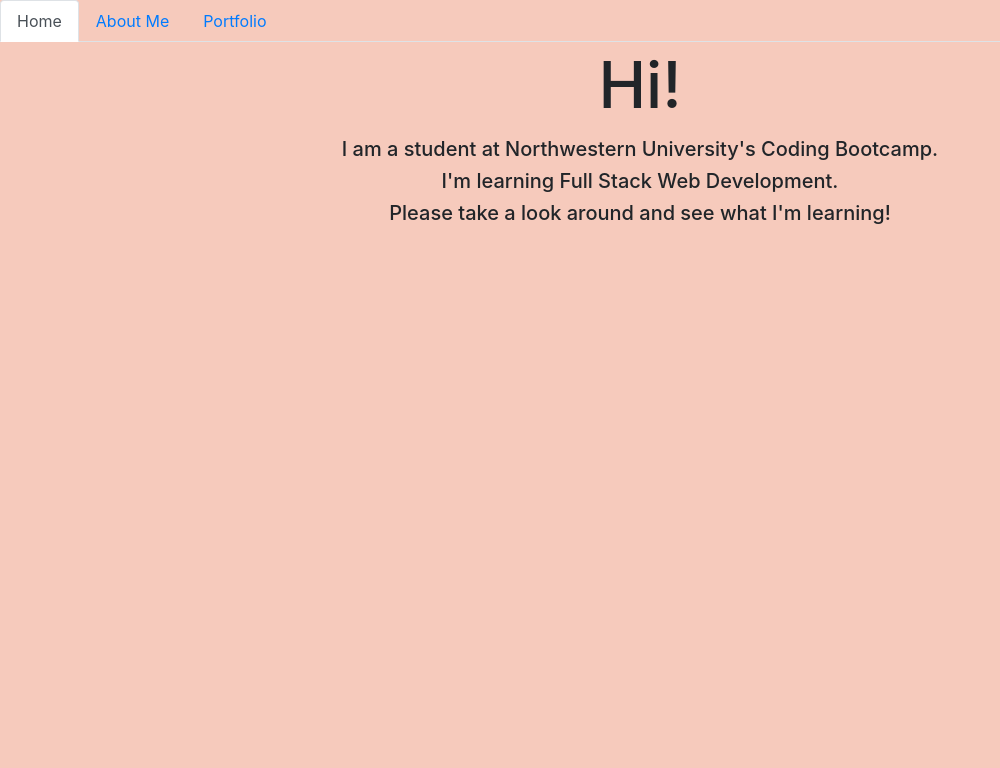
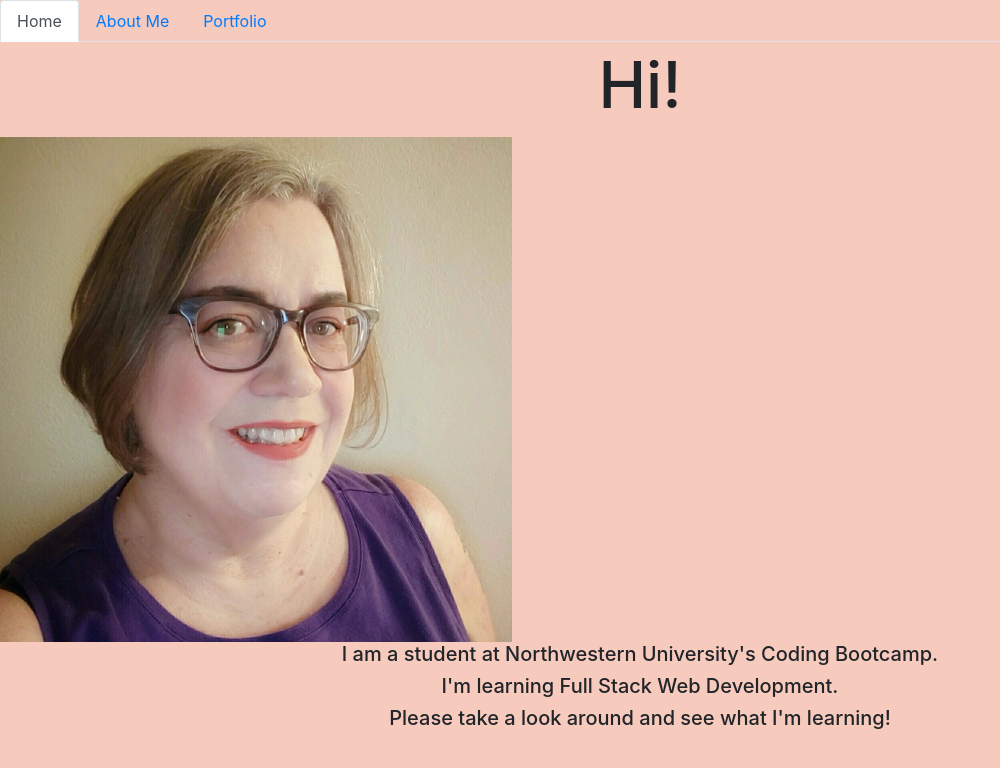
Before and after one commit to JIllWesterfelhaus/ReactPortfolio, a React (Create React App) app in the folder portfolio/: page /home in a window 1280 px wide. Shown: the top 768 px of the page, without its empty margins (0-1000 px from the left). Built offline with nearby package versions, Linux system fonts and the light colour scheme.

Commit message:
added photo to Home.js

```diff
--- a/portfolio/src/components/pages/Home.js
+++ b/portfolio/src/components/pages/Home.js
@@ -1,10 +1,12 @@
 import React from "react";
+import Headshot from "./images/JW headshot.png";
 
 function Home() {
     return (
       <div>
         <h1>Hi!</h1>
         <p>
+        <img style={{width: "40%"}} src={Headshot} alt="Jill Westerfelhaus" />
         <h5 class="text-center">I am a student at Northwestern University's Coding Bootcamp.</h5>
     <h5 class="text-center">I'm learning Full Stack Web Development.</h5>
     <h5 class="text-center">Please take a look around and see what I'm learning!</h5>
```
